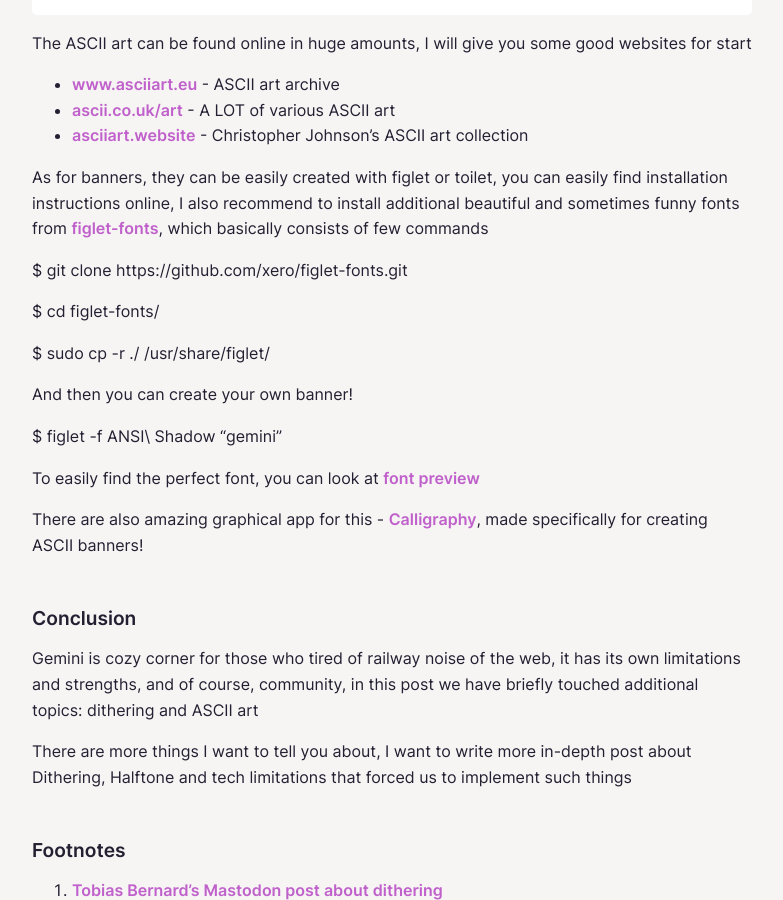
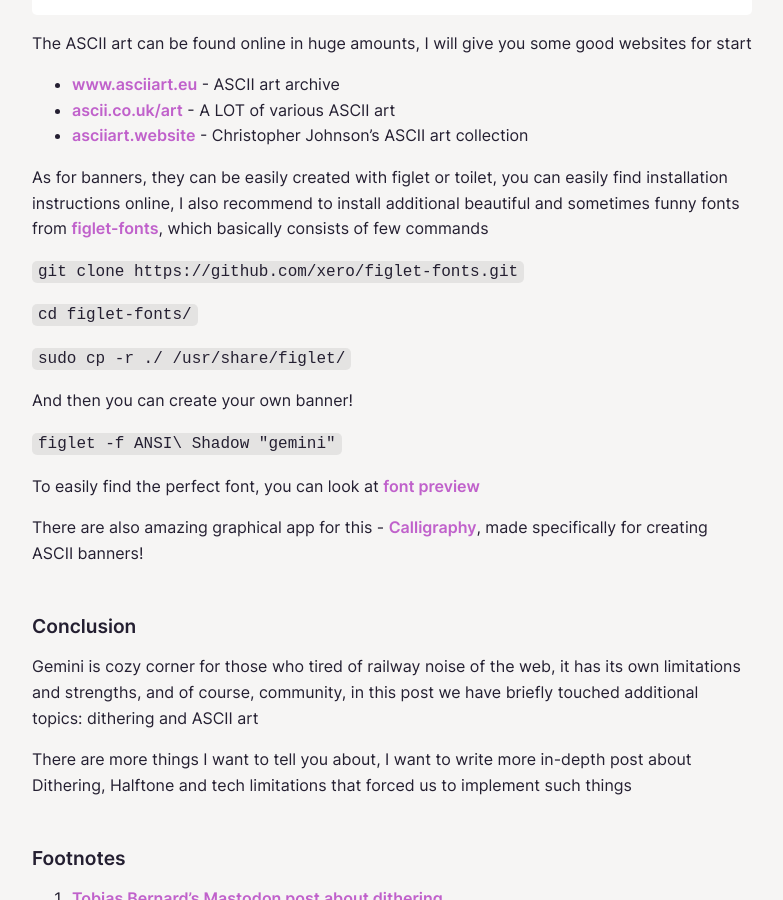
Before and after one commit to daudix/blog, a Jekyll site: the page built from posts/Gemini: Exploring the Cozy World of Capsules and Space.md, in a window 1280 px wide and 900 px high, scrolled down 8024 px. Shown: the whole window, without its empty margins (248-1031 px from the left). Built offline with Jekyll 4.4.1, drawn with Linux system fonts in a browser that asks for light colours; our own code applies the rules of GitHub Pages for plain Markdown files.

Commit message:
Update Gemini: Exploring the Cozy World of Capsules and Space.md

```diff
--- a/posts/Gemini: Exploring the Cozy World of Capsules and Space.md
+++ b/posts/Gemini: Exploring the Cozy World of Capsules and Space.md
@@ -306,15 +306,15 @@ The ASCII art can be found online in huge amounts, I will give you some good web
 
 As for banners, they can be easily created with figlet or toilet, you can easily find installation instructions online, I also recommend to install additional beautiful and sometimes funny fonts from [figlet-fonts](https://github.com/xero/figlet-fonts), which basically consists of few commands
 
-$ git clone https://github.com/xero/figlet-fonts.git
+`git clone https://github.com/xero/figlet-fonts.git`
 
-$ cd figlet-fonts/
+`cd figlet-fonts/`
 
-$ sudo cp -r ./ /usr/share/figlet/
+`sudo cp -r ./ /usr/share/figlet/`
 
 And then you can create your own banner!
 
-$ figlet -f ANSI\ Shadow "gemini"
+`figlet -f ANSI\ Shadow "gemini"`
 
 To easily find the perfect font, you can look at [font preview](https://github.com/xero/figlet-fonts/blob/master/Examples.md)
 
```
